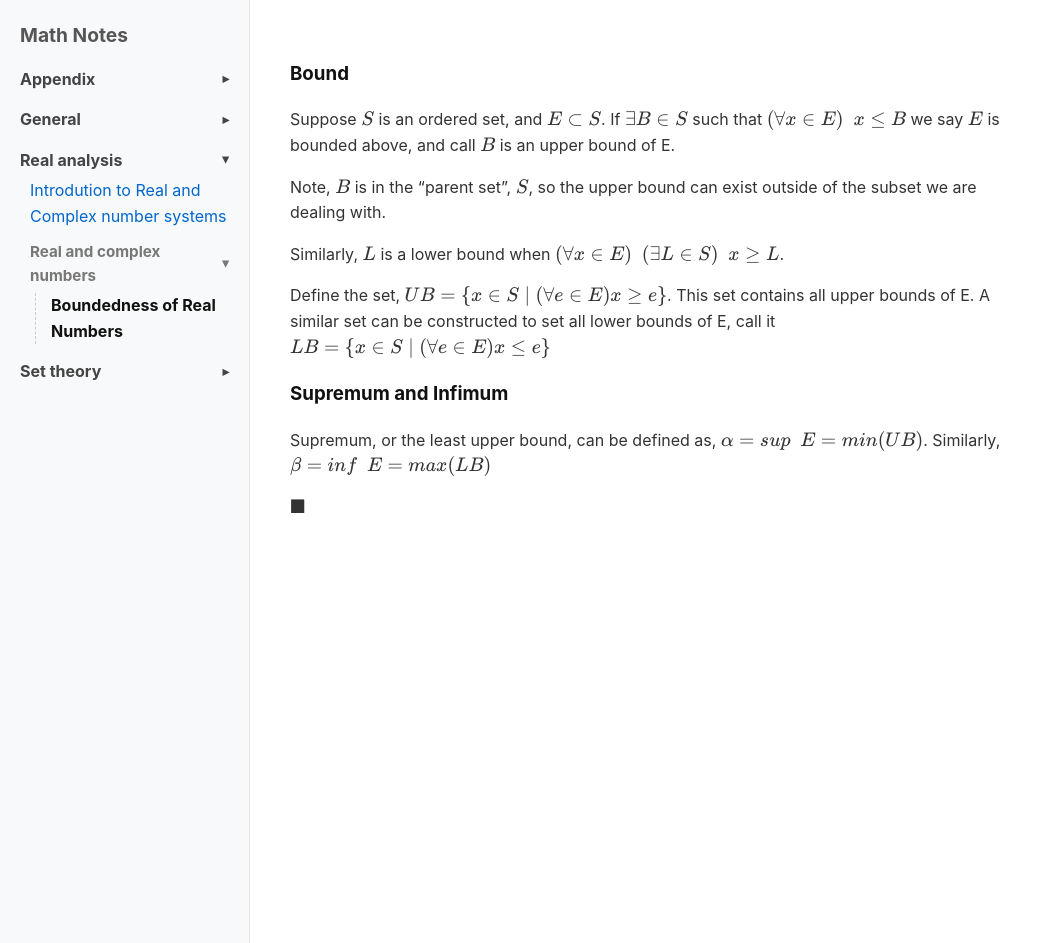
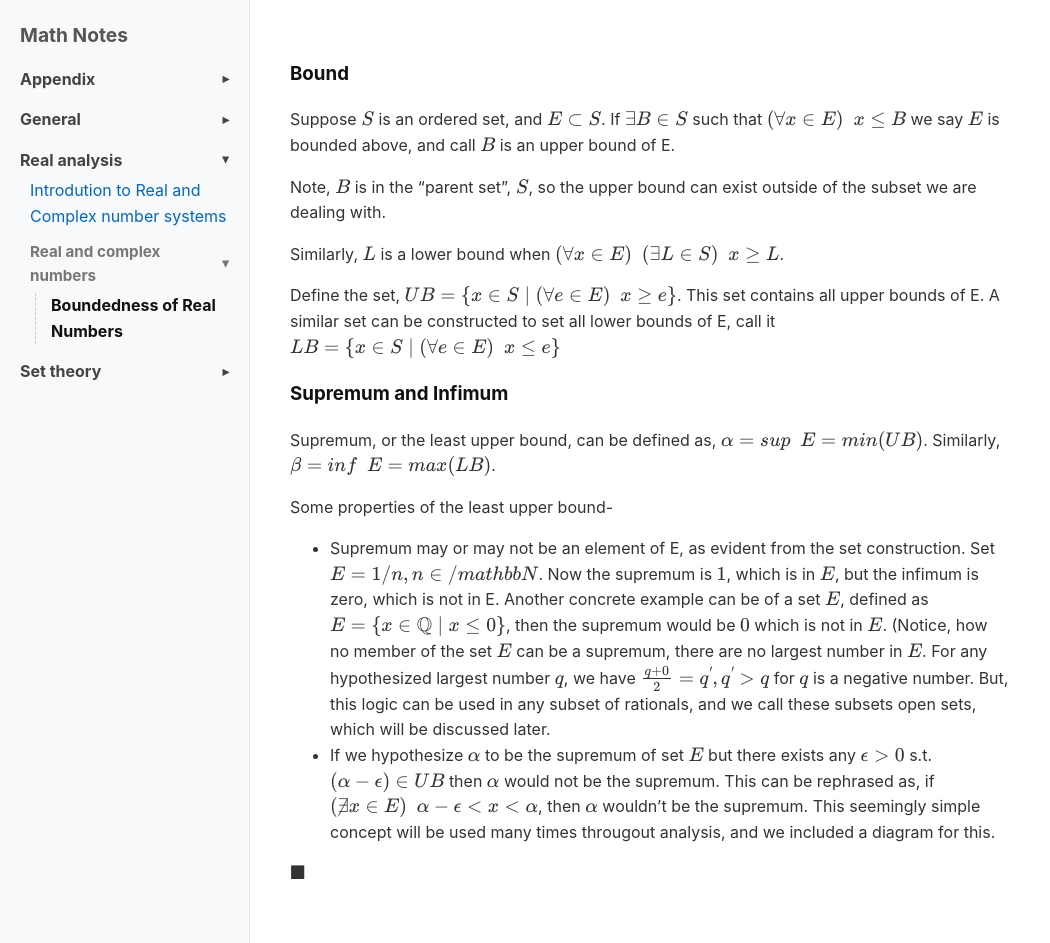
Before and after one commit to Nasif-Abdullah/Math, a Jekyll site: the page built from Real Analysis/Real and Complex Numbers/Bound.md, in a window 1280 px wide and 943 px high. Shown: the whole window, without its empty margins (0-1050 px from the left). Built offline with Jekyll 4.4.1, drawn with Linux system fonts in a browser that asks for light colours.

Commit message:
Update Bound.md

```diff
--- a/Real Analysis/Real and Complex Numbers/Bound.md
+++ b/Real Analysis/Real and Complex Numbers/Bound.md
@@ -11,10 +11,15 @@ Note, $$B$$ is in the "parent set", $$S$$, so the upper bound can exist outside
 
 Similarly, $$L$$ is a lower bound when $$(\forall x \in E)\ \ (\exists L \in S) \ \ x \ge L$$.
 
-Define the set, $$UB = \{x \in S \mid (\forall e \in E) x \ge e \}$$. This set contains all upper bounds of E. A similar set can be constructed to set all lower bounds of E, call it $$LB = \{x \in S \mid (\forall e \in E) x \le e \}$$
+Define the set, $$UB = \{x \in S \mid (\forall e \in E) \ \ x \ge e \}$$. This set contains all upper bounds of E. A similar set can be constructed to set all lower bounds of E, call it $$LB = \{x \in S \mid (\forall e \in E) \ \ x \le e \}$$
 
 ### Supremum and Infimum
 
-Supremum, or the least upper bound, can be defined as, $$\alpha = sup \ \ E = min(UB)$$. Similarly, $$\beta = inf \ \ E = max (LB)$$
+Supremum, or the least upper bound, can be defined as, $$\alpha = sup \ \ E = min(UB)$$. Similarly, $$\beta = inf \ \ E = max (LB)$$.
+
+Some properties of the least upper bound-
+
+ - Supremum may or may not be an element of E, as evident from the set construction. Set $$E = 1/n, n \in /mathbb{N}$$. Now the supremum is $$1$$, which is in $$E$$, but the infimum is zero, which is not in E. Another concrete example can be of a set $$E$$, defined as $$E = \{x \in \mathbb{Q} \mid x \le 0\}$$, then the supremum would be $$0$$ which is not in $$E$$. (Notice, how no member of the set $$E$$ can be a supremum, there are no largest number in $$E$$. For any hypothesized largest number $$q$$, we have $$\frac{q + 0}{2} = q^{'}, q^{'} > q$$ for $$q$$ is a negative number. But, this logic can be used in any subset of rationals, and we call these subsets open sets, which will be discussed later.
+ - If we hypothesize $$\alpha$$ to be the supremum of set $$E$$ but there exists any $$\epsilon > 0$$ s.t. $$(\alpha - \epsilon) \in UB$$ then $$\alpha$$ would not be the supremum. This can be rephrased as, if $$(\nexists x \in E) \ \ \alpha - \epsilon < x < \alpha$$, then $$\alpha$$ wouldn't be the supremum. This seemingly simple concept will be used many times througout analysis, and we included a diagram for this.
 
 $\blacksquare$
```
